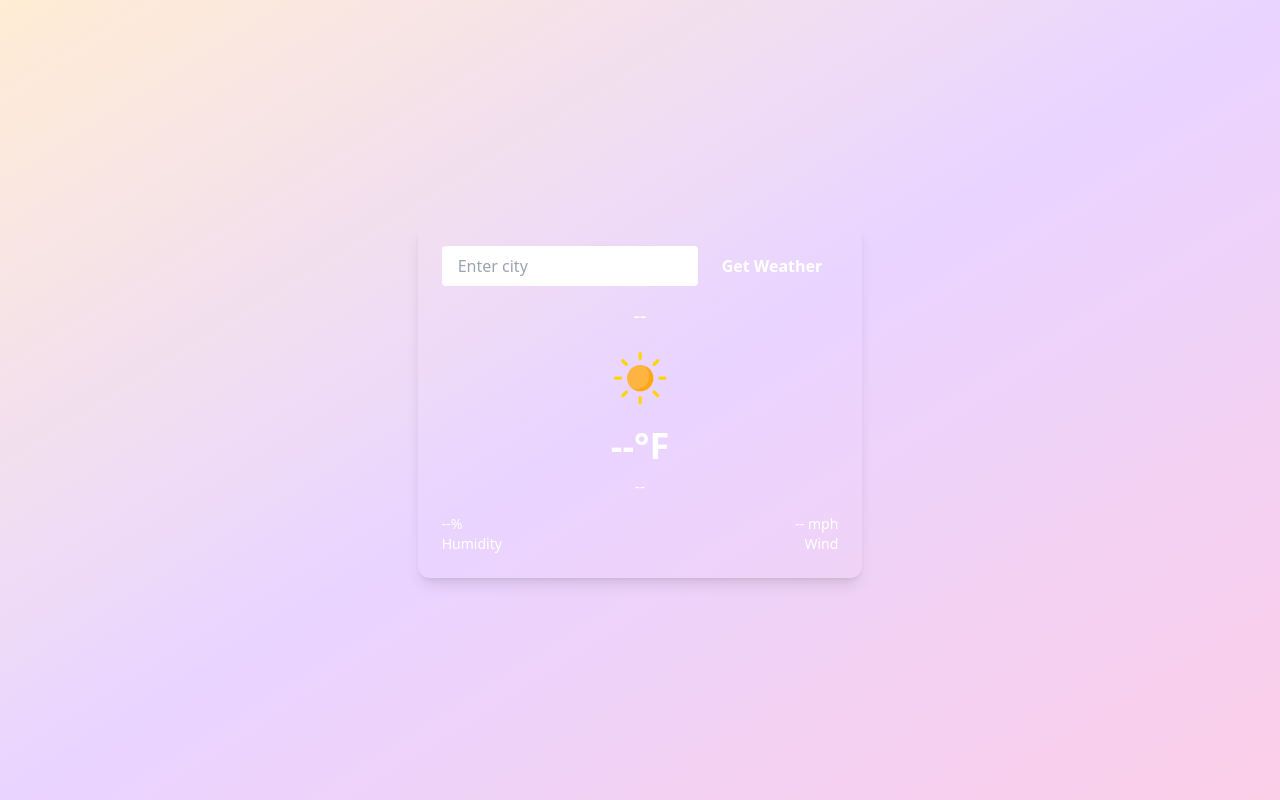
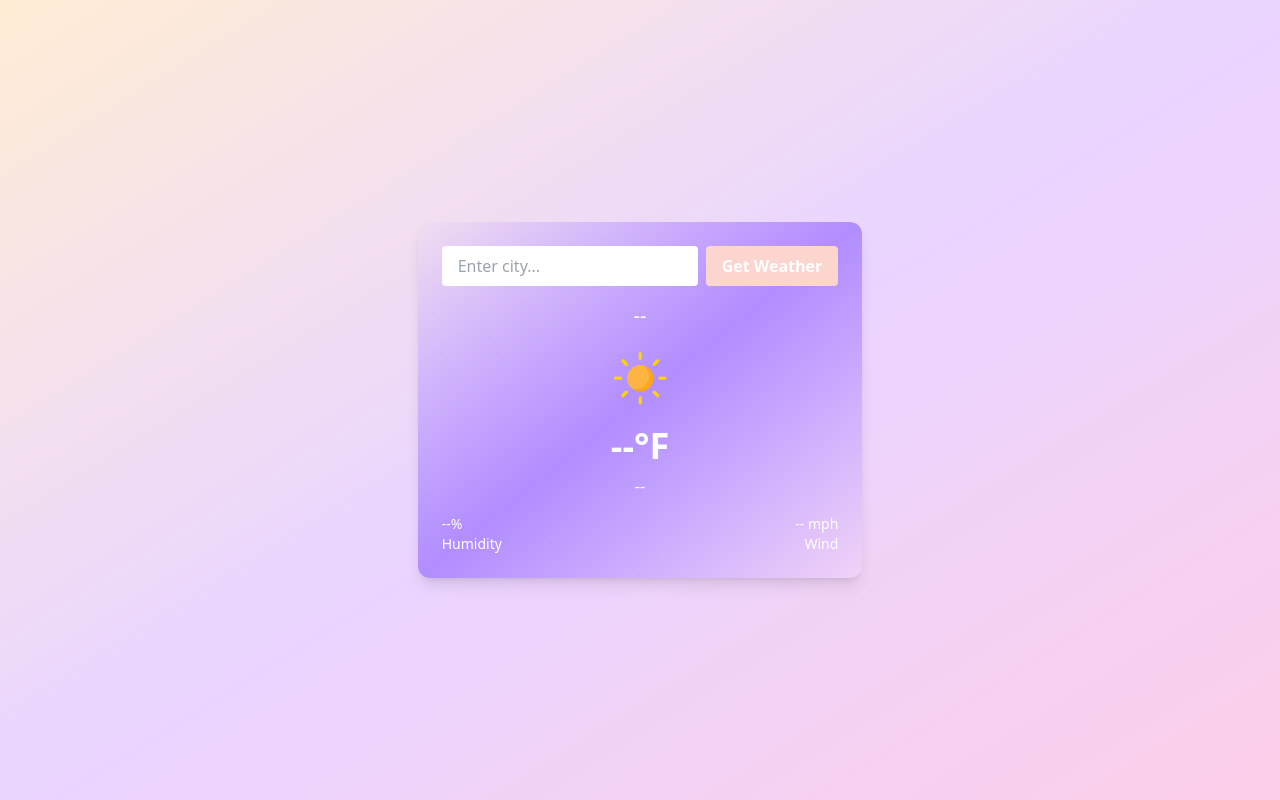
Before and after one commit to aroberts378/fox-tech-weather-app, a website: page src/index.html in a window 1280 px wide. Drawn offline with nearby package versions, Linux system fonts and the light colour scheme; files that its build step writes are made by us from their sources.

Commit message:
Finalize FoxTech Weather App with working API and Tailwind polish

```diff
--- a/src/index.html
+++ b/src/index.html
@@ -27,12 +27,12 @@
 
 </head>
 
-<body class="flex items-center justify-center min-h-screen bg-gray-900">
-  <div class="p-6 shadow-lg bg-gradient-to-br from-foxturq via-foxpurple to-foxrose rounded-xl">
+<body class="flex items-center justify-center min-h-screen bg-orange-100 ">
+  <div class="p-6 shadow-lg opacity-100 bg-gradient-to-br from-fox-teal via-fox-purple to-fox-rose rounded-xl">
     <form id="weatherForm" class="flex mb-4 space-x-2">
-      <input id="cityInput" type="text" placeholder="Enter city"
+      <input id="cityInput" type="text" placeholder="Enter city..."
         class="w-64 px-4 py-2 text-gray-700 rounded outline-none" />
-      <button type="submit" class="px-4 py-2 font-bold text-white rounded bg-foxrose">Get Weather</button>
+      <button type="submit" class="px-4 py-2 font-bold text-white rounded bg-fox-rose hover:bg-fox-teal">Get Weather</button>
     </form>
 
     <div class="space-y-2 text-center">
--- a/src/script.js
+++ b/src/script.js
@@ -22,7 +22,7 @@ async function getWeatherData(city) {
     icon.alt = data.weather[0].description;
 
   } catch (err) {
-    document.getElementById("location").textContent = "❌ " + err.message;
+    document.getElementById("location").textContent = "❌" + err.message;
     document.getElementById("temp").textContent = "--°";
     document.getElementById("description").textContent = "";
     document.getElementById("humidity").textContent = "--%";
```
